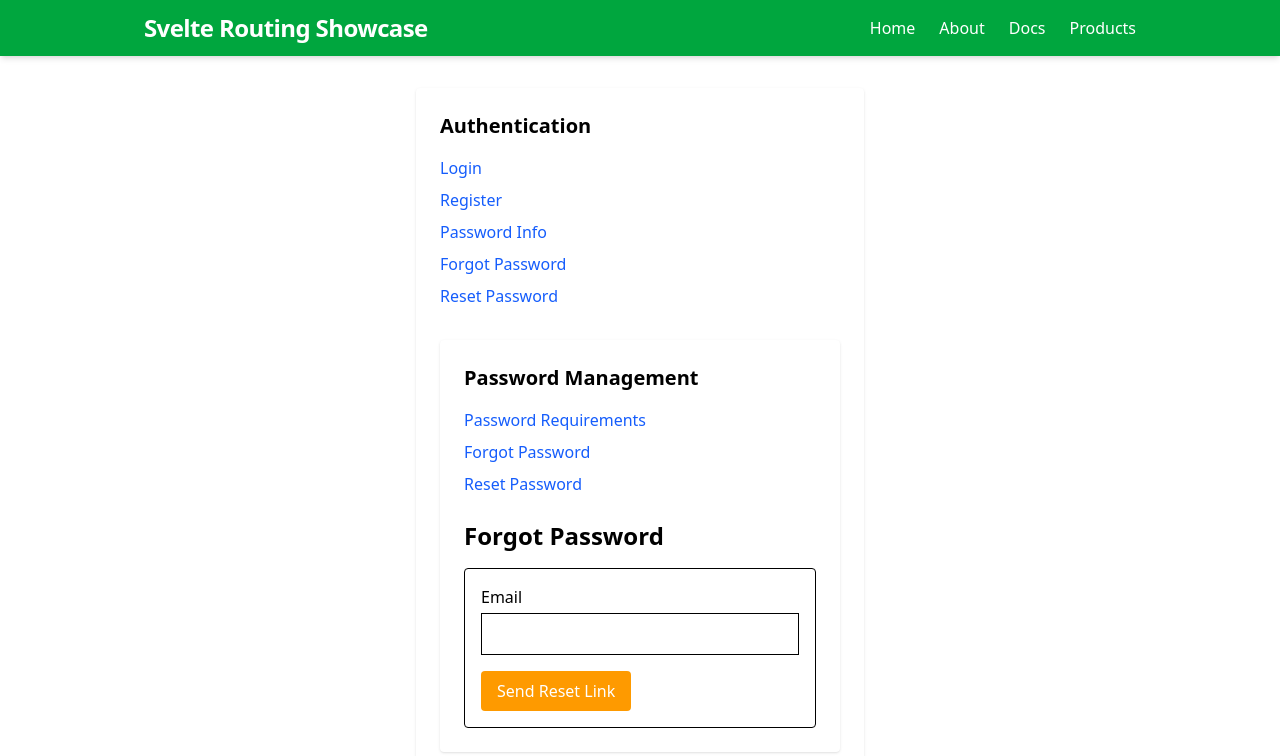
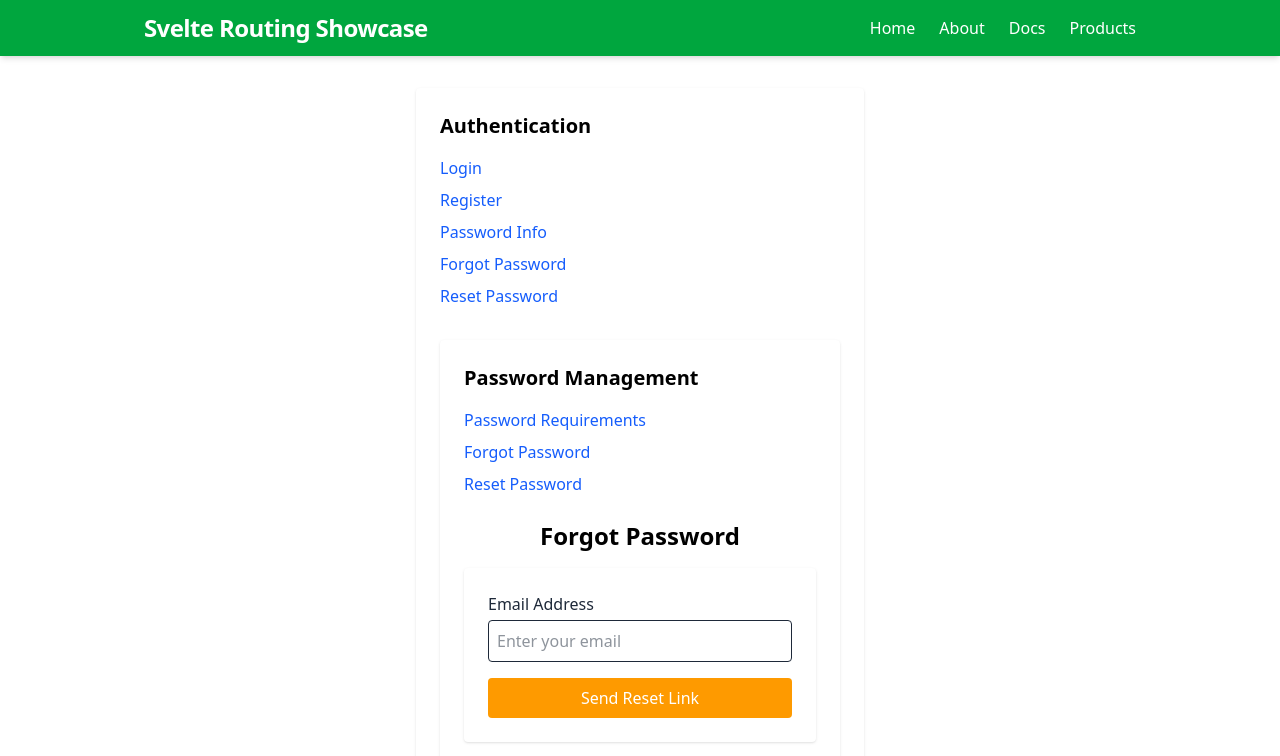
Before and after one commit to NimanthaSupun/svelte-routing-showcase, a SvelteKit app in the folder client/: page /password/forgot in a window 1280 px wide. Shown: the top 756 px of the page. Built offline with nearby package versions, Linux system fonts and the light colour scheme.

Commit message:
feat: improve forgot password page layout and validation message

```diff
--- a/client/src/routes/(auth)/password/forgot/+page@(auth).svelte
+++ b/client/src/routes/(auth)/password/forgot/+page@(auth).svelte
@@ -3,21 +3,36 @@
   let message = '';
 
   function handleForgotPassword() {
-    if (email) {
-      message = `Password reset link sent to ${email}`;
-    } else {
+    if (!email) {
       message = 'Please enter your email address.';
+      return;
     }
+    // Simulate sending reset link
+    setTimeout(() => {
+      message = `A password reset link has been sent to ${email}. Please check your inbox.`;
+    }, 500);
   }
 </script>
-<h1 class="text-2xl font-bold mb-4">Forgot Password</h1>
-<form on:submit|preventDefault={handleForgotPassword} class="space-y-4 max-w-md mx-auto p-4 border rounded">
-  <div>
-    <label for="email" class="block mb-1">Email</label>
-    <input id="email" type="email" bind:value={email} class="border p-2 w-full" required />
+
+<h1 class="text-2xl font-bold mb-4 text-center">Forgot Password</h1>
+<div class="max-w-md mx-auto bg-white rounded shadow p-6 text-gray-800">
+  <form on:submit|preventDefault={handleForgotPassword} class="space-y-4">
+    <div>
+      <label for="email" class="block mb-1 font-medium">Email Address</label>
+      <input
+        id="email"
+        type="email"
+        bind:value={email}
+        class="border p-2 w-full rounded focus:outline-none focus:ring-2 focus:ring-amber-500"
+        placeholder="Enter your email"
+        required
+      />
+    </div>
+    <button type="submit" class="bg-amber-500 hover:bg-amber-600 text-white px-4 py-2 rounded w-full transition">
+      Send Reset Link
+    </button>
+  </form>
+    {#if message}
+      <div class="mt-4 text-green-600 text-center">{message}</div>
+    {/if}
   </div>
-  <button type="submit" class="bg-amber-500 text-white px-4 py-2 rounded">Send Reset Link</button>
-</form>
-{#if message}
-  <div class="mt-4 text-green-600">{message}</div>
-{/if}
```
